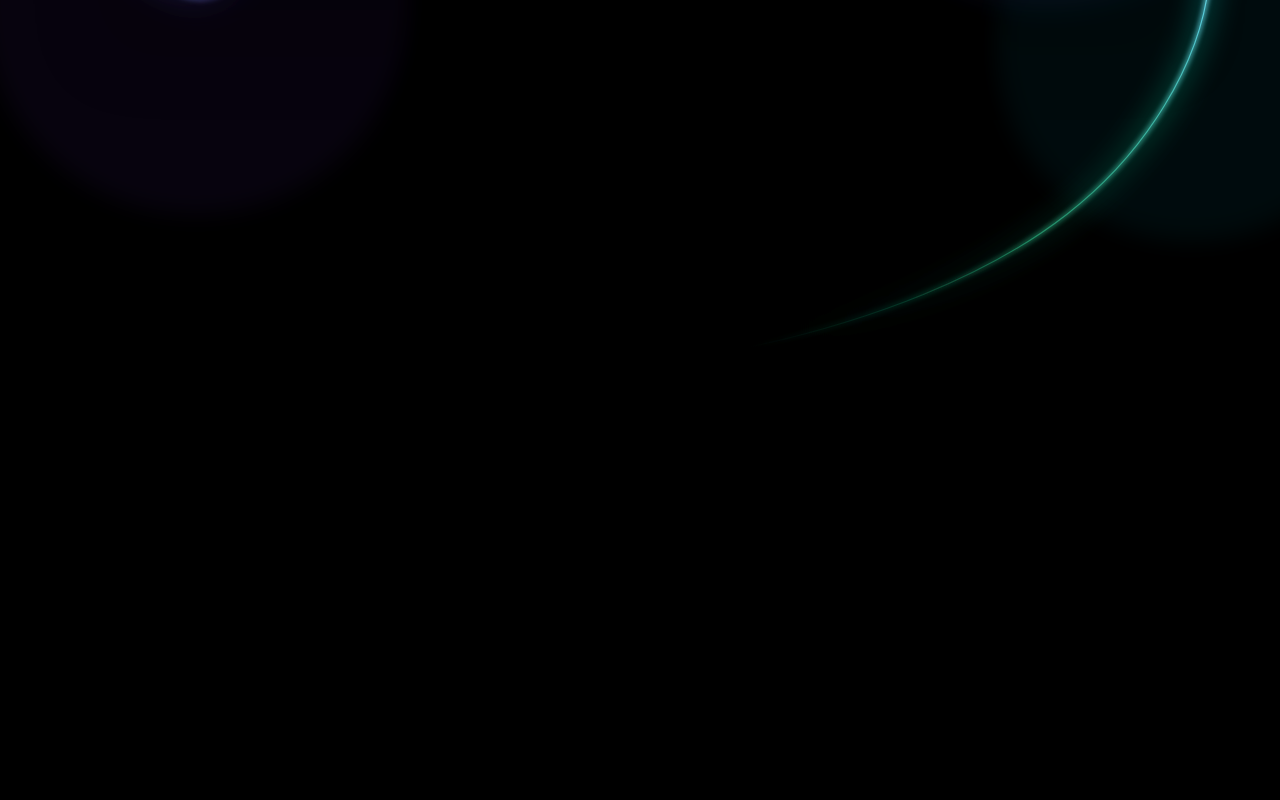
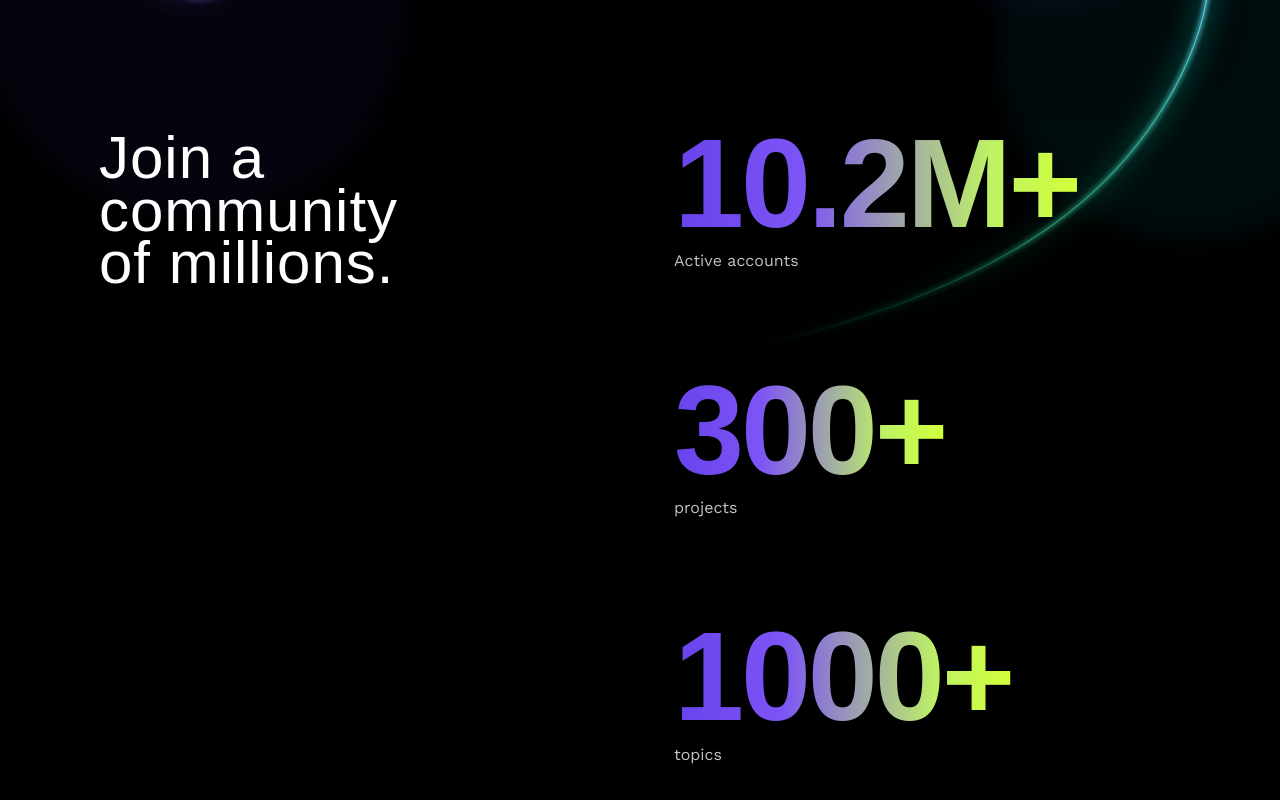
Before and after one commit to HelloRayy/ether-ai-landing, a React (Vite) app: page / in a window 1280 px wide. Shown: the part 1660-2460 px from the top of the page. Built offline with nearby package versions, Linux system fonts and the light colour scheme; a web font is replaced by a local one.

Commit message:
feat(community): implement SectionCommunity with sticky Frame 109 and gradient stats

```diff
--- a/src/App.tsx
+++ b/src/App.tsx
@@ -4,12 +4,13 @@ import { ContainerCard } from './components/ContainerCard'
 import { ContainerImageLogo } from './components/ContainerImageLogo'
 import { Hero } from './components/Hero'
 import { Navbar } from './components/Navbar'
+import { SectionCommunity } from './components/SectionCommunity'
 
 export default function App() {
   return (
     <ReactLenis root>
       <div className="relative min-h-screen w-full overflow-x-clip bg-black text-white antialiased selection:bg-[#6843ec] selection:text-white">
-        {/* Background Atmosphere & IMAGE.png */}
+        {/* Background Atmosphere & Lighting */}
         <BackgroundGlow />
 
         {/* Header / Navbar */}
@@ -20,6 +21,7 @@ export default function App() {
           <Hero />
           <ContainerImageLogo />
           <ContainerCard />
+          <SectionCommunity />
         </main>
       </div>
     </ReactLenis>
--- /dev/null
+++ b/src/components/SectionCommunity.tsx
@@ -0,0 +1,64 @@
+interface StatItem {
+  id: string
+  value: string
+  label: string
+}
+
+const COMMUNITY_STATS: StatItem[] = [
+  {
+    id: 'active-accounts',
+    value: '10.2M+',
+    label: 'Active accounts',
+  },
+  {
+    id: 'projects',
+    value: '300+',
+    label: 'projects',
+  },
+  {
+    id: 'topics',
+    value: '1000+',
+    label: 'topics',
+  },
+]
+
+export function SectionCommunity() {
+  return (
+    <section
+      id="community"
+      aria-label="Community Statistics"
+      className="relative z-10 mx-auto mt-28 mb-36 flex w-full max-w-[1140px] flex-col items-start justify-between gap-16 lg:flex-row lg:gap-20"
+    >
+      {/* Left Column: Frame 109 with Sticky Behavior */}
+      <div className="sticky top-28 self-start w-full max-w-[420px] shrink-0 pt-2">
+        <h2 className="font-[family-name:var(--font-darker)] text-[54px] sm:text-[60px] font-normal leading-[0.88] tracking-[1px] text-white">
+          Join a community
+          <br />
+          of millions.
+        </h2>
+      </div>
+
+      {/* Right Column: Community Statistics Stack */}
+      <div className="flex w-full max-w-[507px] flex-col gap-20 sm:gap-24">
+        {COMMUNITY_STATS.map((stat) => (
+          <div key={stat.id} className="flex flex-col">
+            <span
+              className="inline-block w-fit font-[family-name:var(--font-darker)] text-[96px] sm:text-[126px] font-semibold leading-[0.95] tracking-tight select-none"
+              style={{
+                backgroundImage:
+                  'linear-gradient(90deg, #6843ec 0%, #7d54f5 32%, #bef264 78%, #d2ff3a 100%)',
+                WebkitBackgroundClip: 'text',
+                WebkitTextFillColor: 'transparent',
+              }}
+            >
+              {stat.value}
+            </span>
+            <span className="mt-1 font-[family-name:var(--font-work)] text-[16px] font-normal leading-[1.7] text-[#c4c4c4]">
+              {stat.label}
+            </span>
+          </div>
+        ))}
+      </div>
+    </section>
+  )
+}
```
